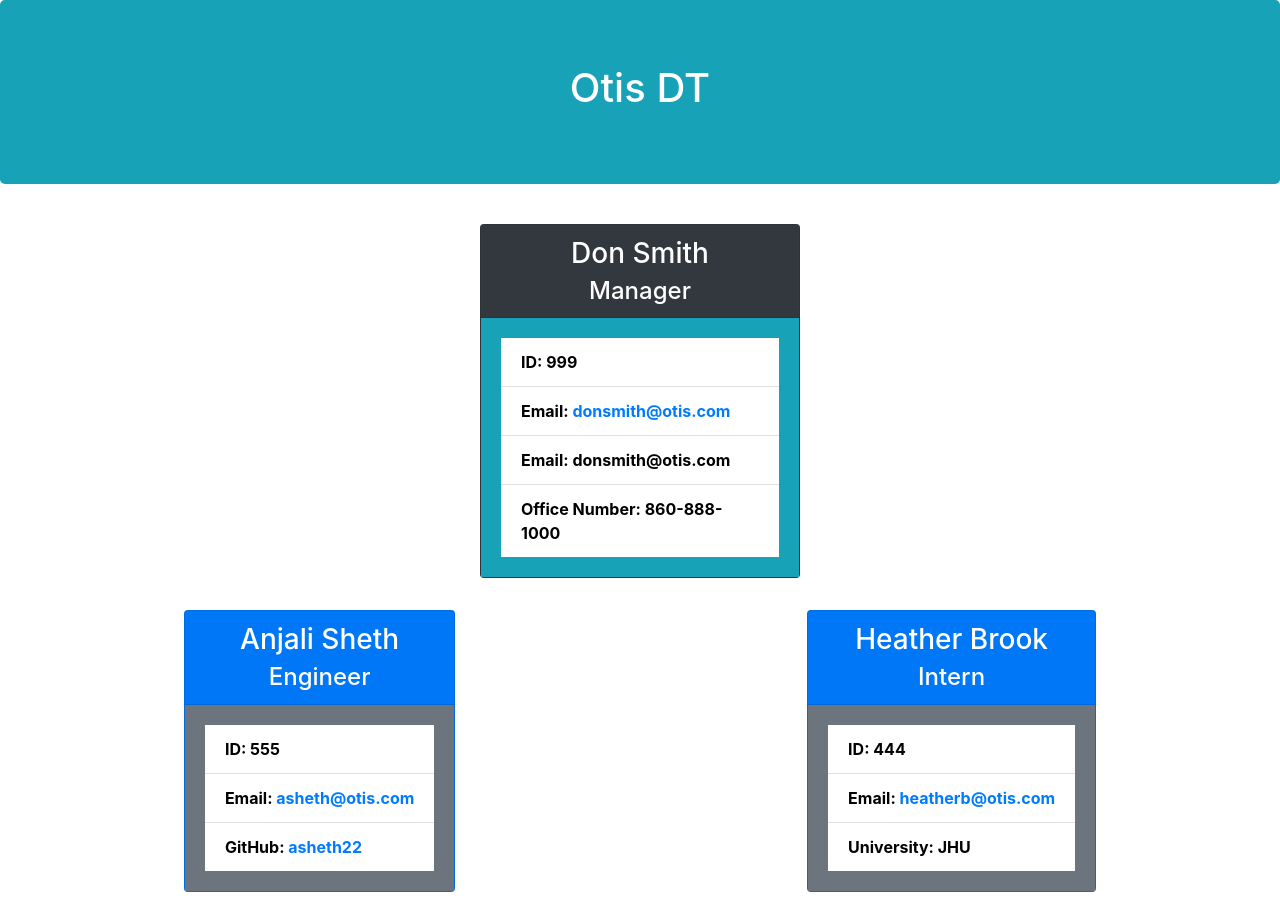
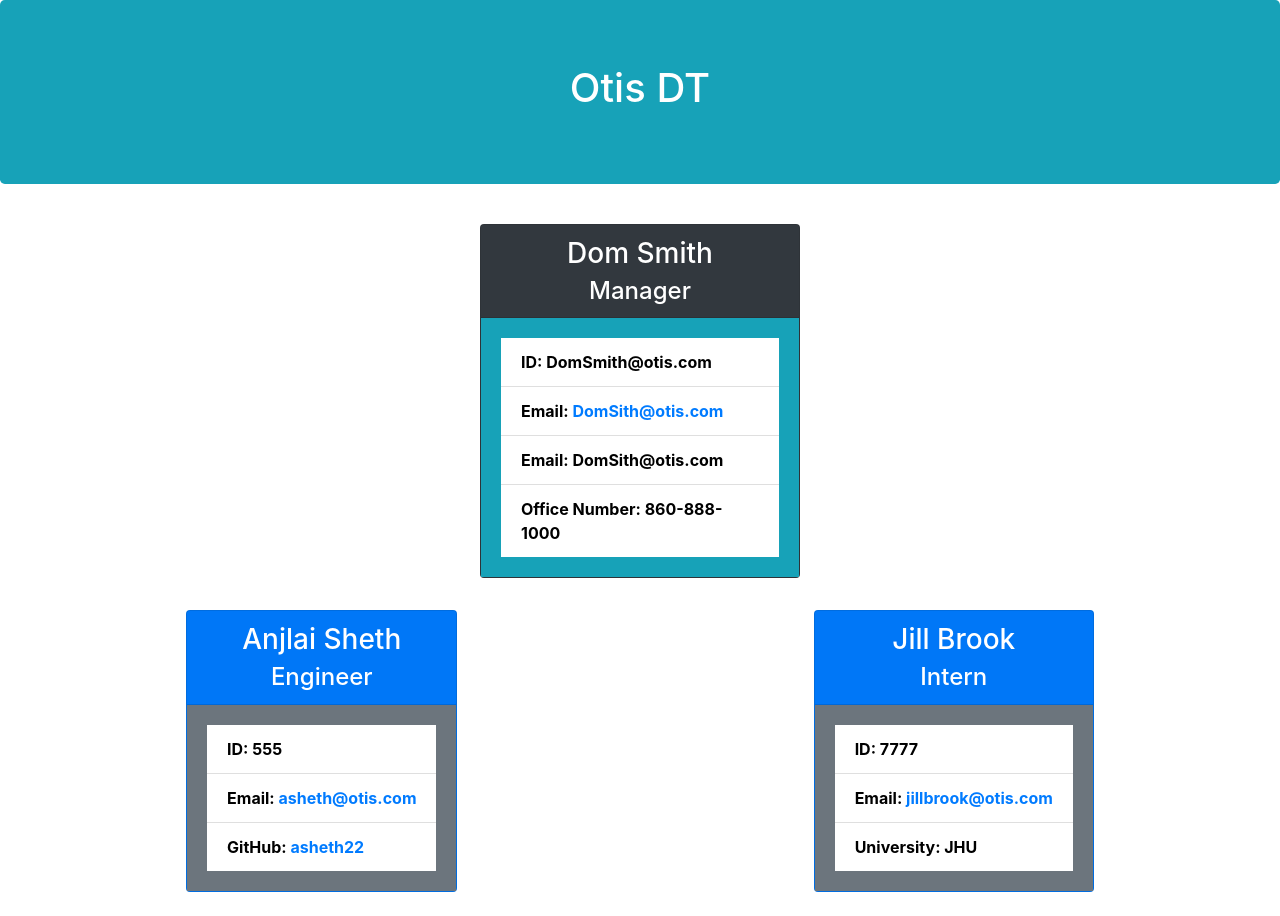
Before and after one commit to asheth22/Team-Profile-Generator, a website: page output.html in a window 1280 px wide. Drawn offline with nearby package versions, Linux system fonts and the light colour scheme.

Commit message:
uodated README file

```diff
--- a/output.html
+++ b/output.html
@@ -27,14 +27,14 @@
 
 <div class="card manager text-white bg-dark mb-3" style="max-width: 20rem;">
     <div class="card-header text-center">
-        <h3 class="card-title">Don Smith</h3>
+        <h3 class="card-title">Dom Smith</h3>
         <h4 class="card-subtitle">Manager</h4>
     </div>
      <div class="card-body bg-info">
         <ul class="list-group list-group-flush">
-            <li class="list-group-item text-black">ID: 999</li>
-            <li class="list-group-item">Email: </span><a href="mailto:donsmith@otis.com">donsmith@otis.com</a></li>
-            <li class="list-group-item text-black">Email: donsmith@otis.com</li>
+            <li class="list-group-item text-black">ID: DomSmith@otis.com</li>
+            <li class="list-group-item">Email: </span><a href="mailto:DomSith@otis.com">DomSith@otis.com</a></li>
+            <li class="list-group-item text-black">Email: DomSith@otis.com</li>
             <li class="list-group-item text-black">Office Number: 860-888-1000</li>
         </ul>
     </div>
@@ -48,7 +48,7 @@
 
 <div class="card text-white bg-primary mb-3" style="max-width: 20rem;">
     <div class="card-header text-center">
-        <h3 class="card-title">Anjali Sheth</h3>
+        <h3 class="card-title">Anjlai Sheth</h3>
         <h4 class="card-subtitle">Engineer</h4>
     </div>
     <div class="card-body bg-secondary text-black">
@@ -62,13 +62,13 @@
 
 <div class="card text-white bg-primary mb-3" style="max-width: 20rem;">
     <div class="card-header text-center">
-        <h3 class="card-title">Heather Brook</h3>
+        <h3 class="card-title">Jill Brook</h3>
         <h4 class="card-subtitle">Intern</h4>
     </div>
     <div class="card-body bg-secondary text-black">
         <ul class="list-group list-group-flush">
-            <li class="list-group-item">ID: 444</li>
-            <li class="list-group-item">Email: </span><a href="mailto:heatherb@otis.com">heatherb@otis.com</a></li>
+            <li class="list-group-item">ID: 7777</li>
+            <li class="list-group-item">Email: </span><a href="mailto:jillbrook@otis.com">jillbrook@otis.com</a></li>
             <li class="list-group-item">University: JHU</li>
         </ul>
     </div>
```
Also changed, not shown: README.md.
